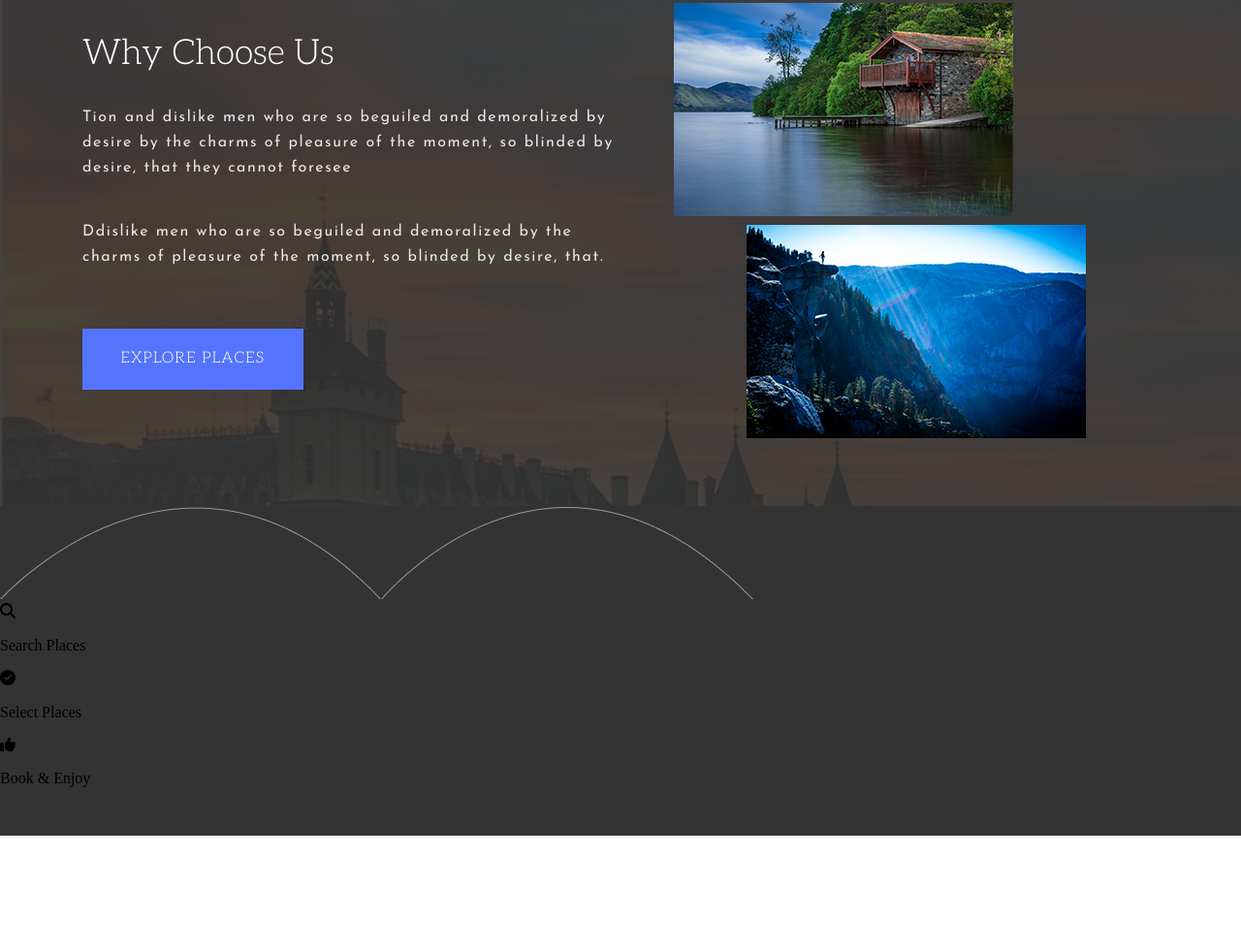
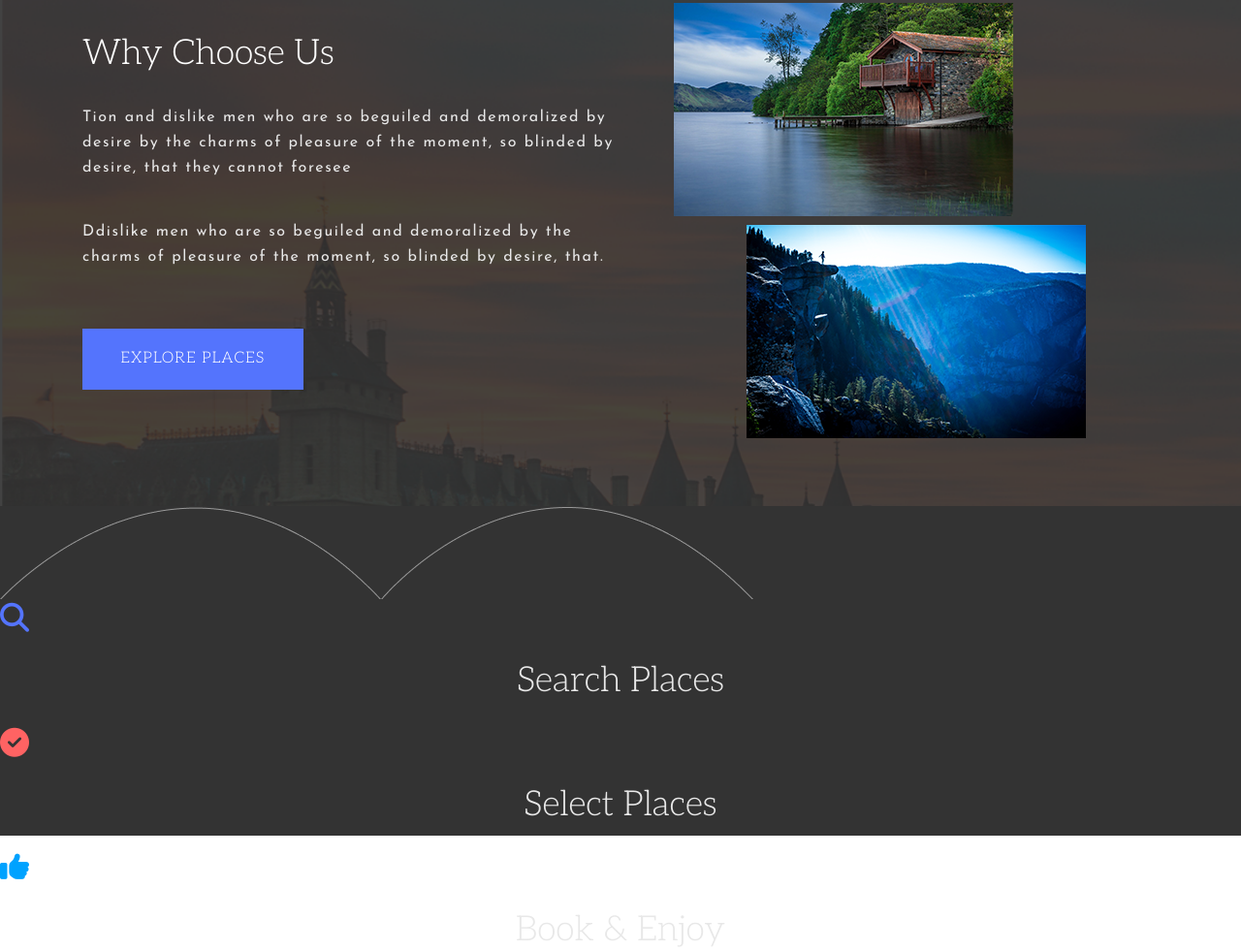
Before and after one commit to tanyapeterson/test-brohmaon, a plain HTML site: page index.html in a window 1280 px wide. Shown: the part 991-1972 px from the top of the page at 97% size. Before the commit the page ends 1853 px from the top, so only its background shows below. Drawn offline with nearby package versions, Linux system fonts and the light colour scheme.

Commit message:
added font awesome icons

```diff
--- a/styles/_part-4.scss
+++ b/styles/_part-4.scss
@@ -4,3 +4,29 @@
     height: 340px;
     background: #333333;
 }
+
+.search {
+    font-family: 'Aleo';
+    font-style: normal;
+    font-weight: 400;
+    font-size: 36px;
+    line-height: 26px;
+    text-align: center;
+    color: #E8E8E8;
+}
+
+
+.fa-magnifying-glass {
+    color: #5474FD;
+    font-size: 30px;
+}
+
+.fa-circle-check {
+    color: #FF6363;
+    font-size: 30px;
+}
+
+.fa-thumbs-up {
+    color: #00A2FF;
+    font-size: 30px;
+}
```
Also changed, not shown: styles/styles.css.
